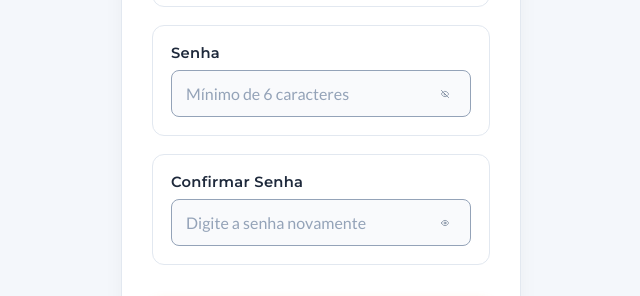
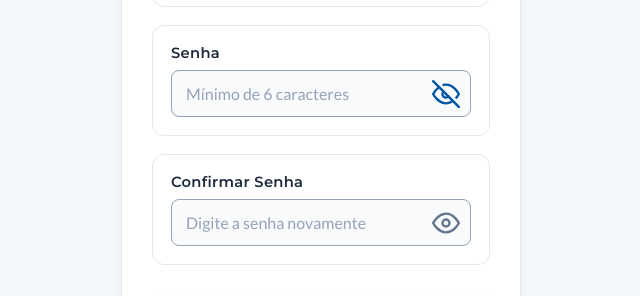
Before and after one commit to danielcousseau/Or-aPro, a React (Vite) app in the folder OrcaPro/frontend/: page /cadastro in a window 1280 px wide. Both pictures are taken after a click on the button 764 px from the left and 401 px from the top of the page. Shown: the part 308-604 px from the top of the page, without its empty margins (319-959 px from the left). Built offline with nearby package versions, Linux system fonts and the light colour scheme; no server answers.

Commit message:
tela de login

```diff
--- a/OrcaPro/frontend/src/index.css
+++ b/OrcaPro/frontend/src/index.css
@@ -328,15 +328,17 @@
 }
 .input-wrapper input {
     width: 100%;
-    padding-right: 50px !important; /* Aumentado para o novo tamanho do botão */
+    padding-right: 54px !important; /* Espaço generoso para a senha não bater no ícone */
 }
 .btn-eye {
     position: absolute;
-    right: 4px; /* Posiciona o olhinho precisamente no canto */
-    top: 50%;
-    transform: translateY(-50%);
-    width: 44px; /* Aumentamos a hitbox para acomodar o ícone maior */
-    height: 44px;
+    right: 0;
+    top: 0;
+    bottom: 0;
+    width: 50px; /* Hitbox (área de clique) gigante de 50px */
+    height: 100%; /* Acompanha automaticamente a altura do input */
+    padding: 0 !important; /* [Correção] O padding nativo estava deformando o botão! */
+    margin: 0 !important;
     background: transparent !important;
     border: none !important;
     box-shadow: none !important;
@@ -347,11 +349,14 @@
     z-index: 2;
     cursor: pointer;
 }
-.btn-eye:hover, .btn-eye:active {
-    transform: translateY(-50%) !important;
+
+.btn-eye:hover,
+.btn-eye:active,
+.btn-eye:focus {
     box-shadow: none !important;
     color: var(--primary) !important;
     background: transparent !important;
+    transform: none !important; /* Remove oscilações indesejadas ao clicar */
 }
 
 .cliente-card {
--- a/OrcaPro/frontend/src/pages/Cadastro.jsx
+++ b/OrcaPro/frontend/src/pages/Cadastro.jsx
@@ -68,9 +68,9 @@
                             <input type={mostrarSenha ? "text" : "password"} value={senha} onChange={(e) => setSenha(e.target.value)} placeholder="Mínimo de 6 caracteres" required minLength={6} />
                             <button type="button" className="btn-eye" onClick={() => setMostrarSenha(!mostrarSenha)} tabIndex="-1">
                                 {mostrarSenha ? (
-                                    <svg width="32" height="32" viewBox="0 0 24 24" fill="none" stroke="currentColor" strokeWidth="2" strokeLinecap="round" strokeLineJoin="round"><path d="M17.94 17.94A10.07 10.07 0 0 1 12 20c-7 0-11-8-11-8a18.45 18.45 0 0 1 5.06-5.94M9.9 4.24A9.12 9.12 0 0 1 12 4c7 0 11 8 11 8a18.5 18.5 0 0 1-2.16 3.19m-6.72-1.07a3 3 0 1 1-4.24-4.24"></path><line x1="1" y1="1" x2="23" y2="23"></line></svg>
+                                    <svg width="28" height="28" viewBox="0 0 24 24" fill="none" stroke="currentColor" strokeWidth="2" strokeLinecap="round" strokeLineJoin="round"><path d="M17.94 17.94A10.07 10.07 0 0 1 12 20c-7 0-11-8-11-8a18.45 18.45 0 0 1 5.06-5.94M9.9 4.24A9.12 9.12 0 0 1 12 4c7 0 11 8 11 8a18.5 18.5 0 0 1-2.16 3.19m-6.72-1.07a3 3 0 1 1-4.24-4.24"></path><line x1="1" y1="1" x2="23" y2="23"></line></svg>
                                 ) : (
-                                    <svg width="32" height="32" viewBox="0 0 24 24" fill="none" stroke="currentColor" strokeWidth="2" strokeLinecap="round" strokeLineJoin="round"><path d="M1 12s4-8 11-8 11 8 11 8-4 8-11 8-11-8-11-8z"></path><circle cx="12" cy="12" r="3"></circle></svg>
+                                    <svg width="28" height="28" viewBox="0 0 24 24" fill="none" stroke="currentColor" strokeWidth="2" strokeLinecap="round" strokeLineJoin="round"><path d="M1 12s4-8 11-8 11 8 11 8-4 8-11 8-11-8-11-8z"></path><circle cx="12" cy="12" r="3"></circle></svg>
                                 )}
                             </button>
                         </div>
@@ -81,9 +81,9 @@
                             <input type={mostrarConfirmar ? "text" : "password"} value={confirmarSenha} onChange={(e) => setConfirmarSenha(e.target.value)} placeholder="Digite a senha novamente" required minLength={6} />
                             <button type="button" className="btn-eye" onClick={() => setMostrarConfirmar(!mostrarConfirmar)} tabIndex="-1">
                                 {mostrarConfirmar ? (
-                                    <svg width="32" height="32" viewBox="0 0 24 24" fill="none" stroke="currentColor" strokeWidth="2" strokeLinecap="round" strokeLineJoin="round"><path d="M17.94 17.94A10.07 10.07 0 0 1 12 20c-7 0-11-8-11-8a18.45 18.45 0 0 1 5.06-5.94M9.9 4.24A9.12 9.12 0 0 1 12 4c7 0 11 8 11 8a18.5 18.5 0 0 1-2.16 3.19m-6.72-1.07a3 3 0 1 1-4.24-4.24"></path><line x1="1" y1="1" x2="23" y2="23"></line></svg>
+                                    <svg width="28" height="28" viewBox="0 0 24 24" fill="none" stroke="currentColor" strokeWidth="2" strokeLinecap="round" strokeLineJoin="round"><path d="M17.94 17.94A10.07 10.07 0 0 1 12 20c-7 0-11-8-11-8a18.45 18.45 0 0 1 5.06-5.94M9.9 4.24A9.12 9.12 0 0 1 12 4c7 0 11 8 11 8a18.5 18.5 0 0 1-2.16 3.19m-6.72-1.07a3 3 0 1 1-4.24-4.24"></path><line x1="1" y1="1" x2="23" y2="23"></line></svg>
                                 ) : (
-                                    <svg width="32" height="32" viewBox="0 0 24 24" fill="none" stroke="currentColor" strokeWidth="2" strokeLinecap="round" strokeLineJoin="round"><path d="M1 12s4-8 11-8 11 8 11 8-4 8-11 8-11-8-11-8z"></path><circle cx="12" cy="12" r="3"></circle></svg>
+                                    <svg width="28" height="28" viewBox="0 0 24 24" fill="none" stroke="currentColor" strokeWidth="2" strokeLinecap="round" strokeLineJoin="round"><path d="M1 12s4-8 11-8 11 8 11 8-4 8-11 8-11-8-11-8z"></path><circle cx="12" cy="12" r="3"></circle></svg>
                                 )}
                             </button>
                         </div>
--- a/OrcaPro/frontend/src/pages/Login.jsx
+++ b/OrcaPro/frontend/src/pages/Login.jsx
@@ -45,7 +45,9 @@
             // Redireciona para o Histórico (ou para a página que preferir)
             navigate('/historico');
         } catch (error) {
-            setErro('Usuário ou senha inválidos.');
+            const mensagemErro = error.response?.data?.error || 'Usuário ou senha inválidos. Tente novamente.';
+            setErro(mensagemErro);
+            toast.error(mensagemErro);
         } finally {
             setCarregando(false); // [Clean Code] Libera a tela independentemente de dar erro ou sucesso
         }
@@ -78,9 +80,9 @@
                             <input type={mostrarSenha ? "text" : "password"} value={senha} onChange={(e) => setSenha(e.target.value)} placeholder="******" required />
                             <button type="button" className="btn-eye" onClick={() => setMostrarSenha(!mostrarSenha)} tabIndex="-1" title={mostrarSenha ? "Ocultar senha" : "Mostrar senha"}>
                                 {mostrarSenha ? (
-                                    <svg width="32" height="32" viewBox="0 0 24 24" fill="none" stroke="currentColor" strokeWidth="2" strokeLinecap="round" strokeLineJoin="round"><path d="M17.94 17.94A10.07 10.07 0 0 1 12 20c-7 0-11-8-11-8a18.45 18.45 0 0 1 5.06-5.94M9.9 4.24A9.12 9.12 0 0 1 12 4c7 0 11 8 11 8a18.5 18.5 0 0 1-2.16 3.19m-6.72-1.07a3 3 0 1 1-4.24-4.24"></path><line x1="1" y1="1" x2="23" y2="23"></line></svg>
+                                    <svg width="20" height="20" viewBox="0 0 24 24" fill="none" stroke="currentColor" strokeWidth="2" strokeLinecap="round" strokeLineJoin="round"><path d="M17.94 17.94A10.07 10.07 0 0 1 12 20c-7 0-11-8-11-8a18.45 18.45 0 0 1 5.06-5.94M9.9 4.24A9.12 9.12 0 0 1 12 4c7 0 11 8 11 8a18.5 18.5 0 0 1-2.16 3.19m-6.72-1.07a3 3 0 1 1-4.24-4.24"></path><line x1="1" y1="1" x2="23" y2="23"></line></svg>
                                 ) : (
-                                    <svg width="32" height="32" viewBox="0 0 24 24" fill="none" stroke="currentColor" strokeWidth="2" strokeLinecap="round" strokeLineJoin="round"><path d="M1 12s4-8 11-8 11 8 11 8-4 8-11 8-11-8-11-8z"></path><circle cx="12" cy="12" r="3"></circle></svg>
+                                    <svg width="20" height="20" viewBox="0 0 24 24" fill="none" stroke="currentColor" strokeWidth="2" strokeLinecap="round" strokeLineJoin="round"><path d="M1 12s4-8 11-8 11 8 11 8-4 8-11 8-11-8-11-8z"></path><circle cx="12" cy="12" r="3"></circle></svg>
                                 )}
                             </button>
                         </div>
```
